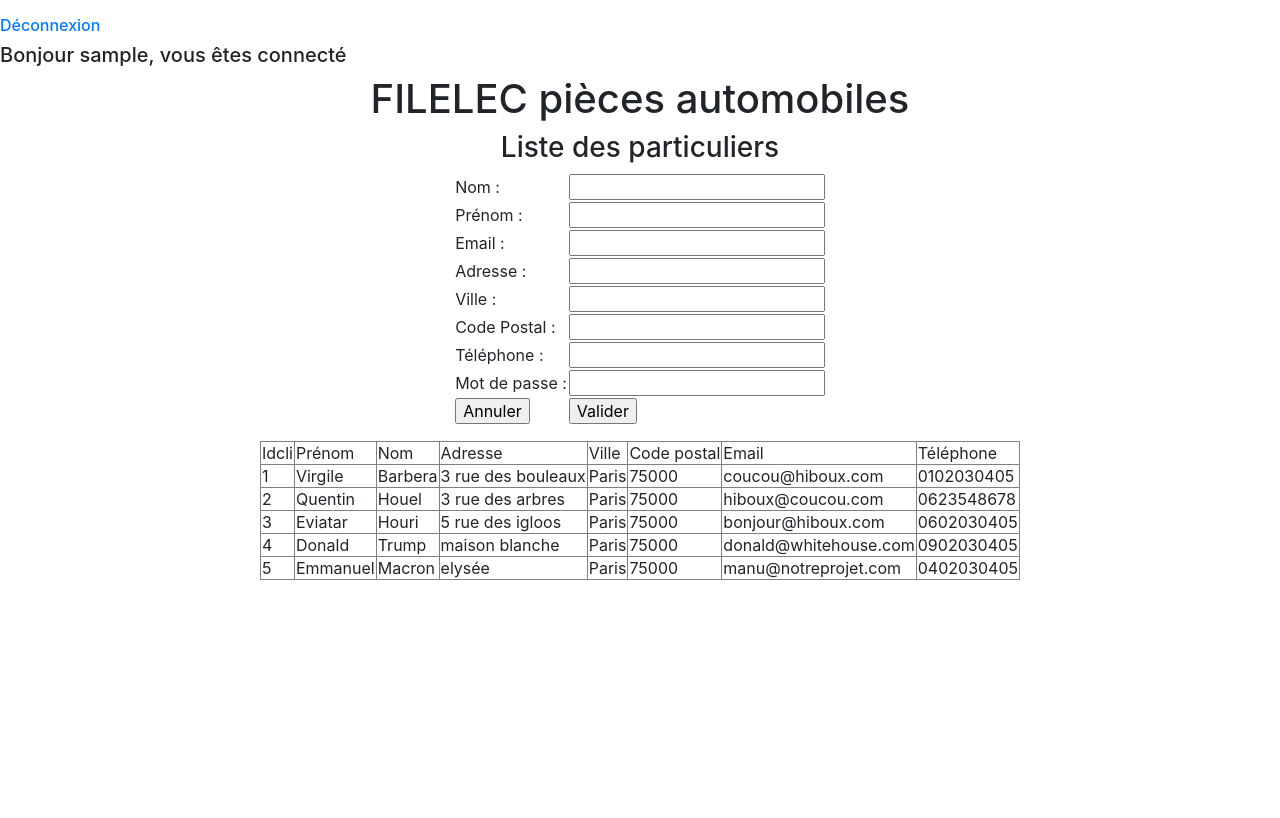
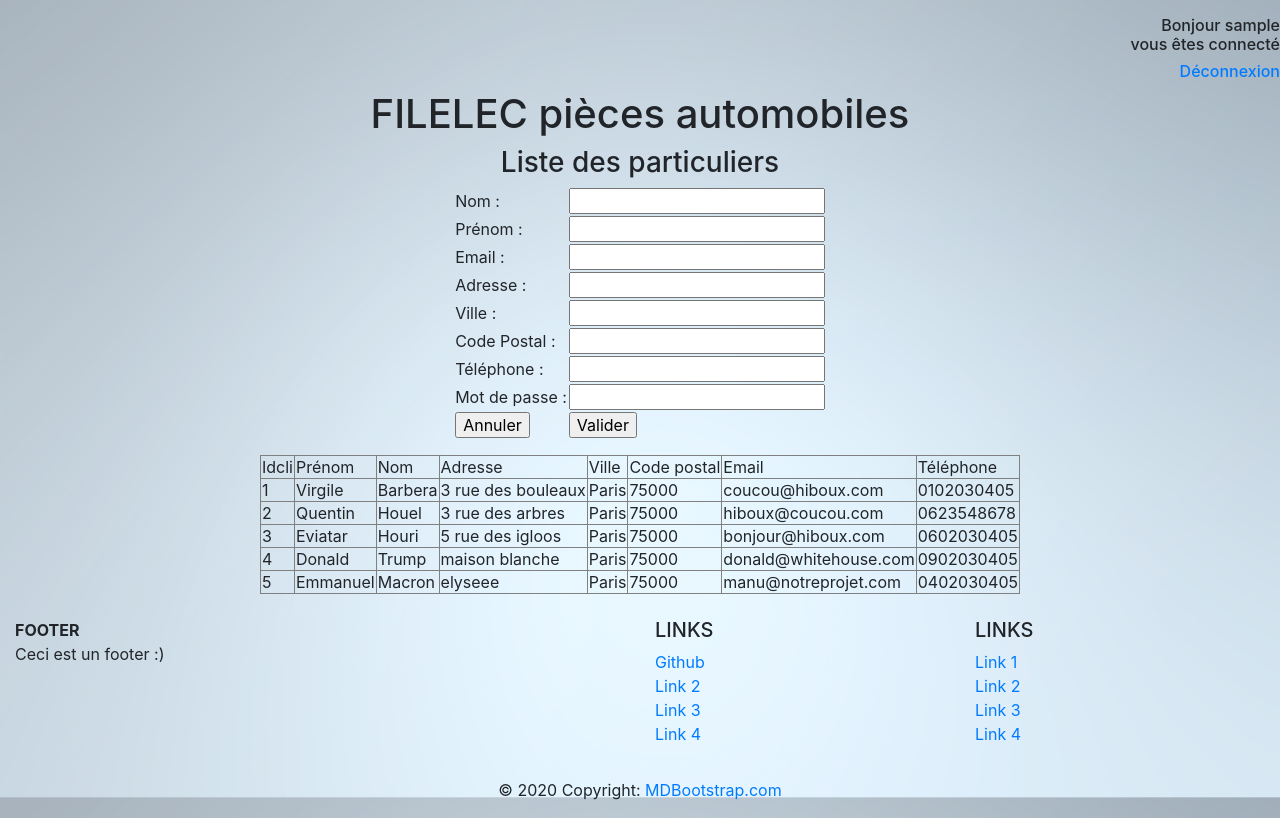
Before and after one commit to qhouel/cours, a PHP site: page /index.php?page=1 in a window 1280 px wide. Shown: the part 56-874 px from the top of the page. Before the commit the page ends 636 px from the top, so only its background shows below. Run offline with PHP 8.4, Linux system fonts and the light colour scheme; a user stored in the database is signed in; data comes from the database, SQL or seed files in the repository.

Commit message:
Add files via upload

```diff
--- /dev/null
+++ b/PPE/footer.php
@@ -0,0 +1,65 @@
+<!-- Footer -->
+<footer class="page-footer font-small blue pt-4">
+    <!-- Footer Links -->
+  <div class="container-fluid text-center text-md-left">
+        <!-- Grid row -->
+    <div class="row">
+            <!-- Grid column -->
+      <div class="col-md-6 mt-md-0 mt-3">
+                <!-- Content -->
+        <b><h8 class="text-uppercase">Footer</h8></b>
+        <p>Ceci est un footer :)</p>
+              </div>
+      <!-- Grid column -->
+            <hr class="clearfix w-100 d-md-none pb-3">
+            <!-- Grid column -->
+      <div class="col-md-3 mb-md-0 mb-3">
+                <!-- Links -->
+        <h5 class="text-uppercase">Links</h5>
+                <ul class="list-unstyled">
+          <li>
+            <a href="https://github.com/qhouel/cours">Github</a>
+          </li>
+          <li>
+            <a href="#!">Link 2</a>
+          </li>
+          <li>
+            <a href="#!">Link 3</a>
+          </li>
+          <li>
+            <a href="#!">Link 4</a>
+          </li>
+        </ul>
+              </div>
+      <!-- Grid column -->
+            <!-- Grid column -->
+      <div class="col-md-3 mb-md-0 mb-3">
+                <!-- Links -->
+        <h5 class="text-uppercase">Links</h5>
+                <ul class="list-unstyled">
+          <li>
+            <a href="#!">Link 1</a>
+          </li>
+          <li>
+            <a href="#!">Link 2</a>
+          </li>
+          <li>
+            <a href="#!">Link 3</a>
+          </li>
+          <li>
+            <a href="#!">Link 4</a>
+          </li>
+        </ul>
+              </div>
+      <!-- Grid column -->
+          </div>
+    <!-- Grid row -->
+      </div>
+  <!-- Footer Links -->
+    <!-- Copyright -->
+  <div class="footer-copyright text-center py-3">© 2020 Copyright:
+    <a href="https://mdbootstrap.com/education/bootstrap/"> MDBootstrap.com</a>
+  </div>
+  <!-- Copyright -->
+</footer>
+<!-- Footer -->
--- a/PPE/index.php
+++ b/PPE/index.php
@@ -1,7 +1,7 @@
-  <body style='background:#fff;'>
+  <body style="background-image: url('images/background.jpg'); background-size: cover; background-attachment: fixed">
   	<div id="content">
   		<br><br><br>
-            <a class="deco" href='index.php?deconnexion=true'><span><h6>Déconnexion</h6></span></a>
+
 
   		<!-- tester si l'utilisateur est connecté -->
   		<?php
@@ -17,7 +17,8 @@
   		else if($_SESSION['username'] !== ""){
   			$user = $_SESSION['username'];
                     // afficher un message
-                    echo "<h5>Bonjour"." ".$user.", vous êtes connecté</h5>";
+  			echo "<h6 align='right'>Bonjour"." ".$user."<br> vous êtes connecté</h6>
+  			<a class='deco' href='index.php?deconnexion=true'><span><h6 align='right'>Déconnexion</h6></span></a>";
   		}
   		?>
   		<?php
@@ -38,6 +39,8 @@ $unControleur = new Controleur ("localhost","xyz_db","root","");
   				<h1> FILELEC pièces automobiles </h1>
 
   				<?php
+   //header('Content-Type: text/html; charset=ISO-8859-1');
+
   				if (isset($_GET['page']))
   					$page = $_GET['page'];
   				else $page = 0;
@@ -50,12 +53,17 @@ $unControleur = new Controleur ("localhost","xyz_db","root","");
   					echo "<br><br><br>
   					<h2>L'activité de FILELEC</h2>
 
-				<p><b>Filelec est une entreprise fabriquant des équipements électriques d'automobiles. Elle emploie directement ou
-				indirectement 300 personnes. Les clients de FILELEC sont des grands constructeurs, mais aussi des garages automobiles.
-				Le siège social de Filelec est situé à Lyon.</b></p>";
+  					<p><b>Filelec est une entreprise fabriquant des équipements électriques d'automobiles.<br> Elle emploie directement ou
+  					indirectement 300 personnes.<br> Les clients de FILELEC sont des grands constructeurs, mais aussi des garages automobiles.<br>
+  					Le siège social de Filelec est situé à Lyon.</b></p>
+  					<br/>
+  					<img src='images\accueil.jpg'>
+  					";
   					break;
   				}
+  				include("footer.php");
   				?>
+
 
   			</center>
   		</body>
--- a/PPE/nav.php
+++ b/PPE/nav.php
@@ -12,7 +12,7 @@
       <li class="nav-item active">
         <a class="nav-link" href="index.php?page=2">Professionnels <span class="sr-only">(current)</span></a>
       </li>
-     <li class="nav-item active">
+      <li class="nav-item active">
         <a class="nav-link" href="index.php?page=3">Produits <span class="sr-only">(current)</span></a>
       </li>
     </ul>
--- a/PPE/style.css
+++ b/PPE/style.css
@@ -42,7 +42,9 @@ body{
     color: #405980;
     border: 1px solid #405980;
 }
-
+.bg {
+    background-image: url('img/background.jpg');
+}
 /*.deco {
     background-color: #405980;
     color: #405980;
```
Also changed, not shown: PPE/mabase.sql (+6 -6 lines), PPE/produit.php (+1 -6 lines), PPE/vue/vue_selectAll_produit.php (+32 -9 lines), PPE/images/Accueil.jpg (added), PPE/images/background.jpg (added). Lines whose indentation alone changed are shown as unchanged.
